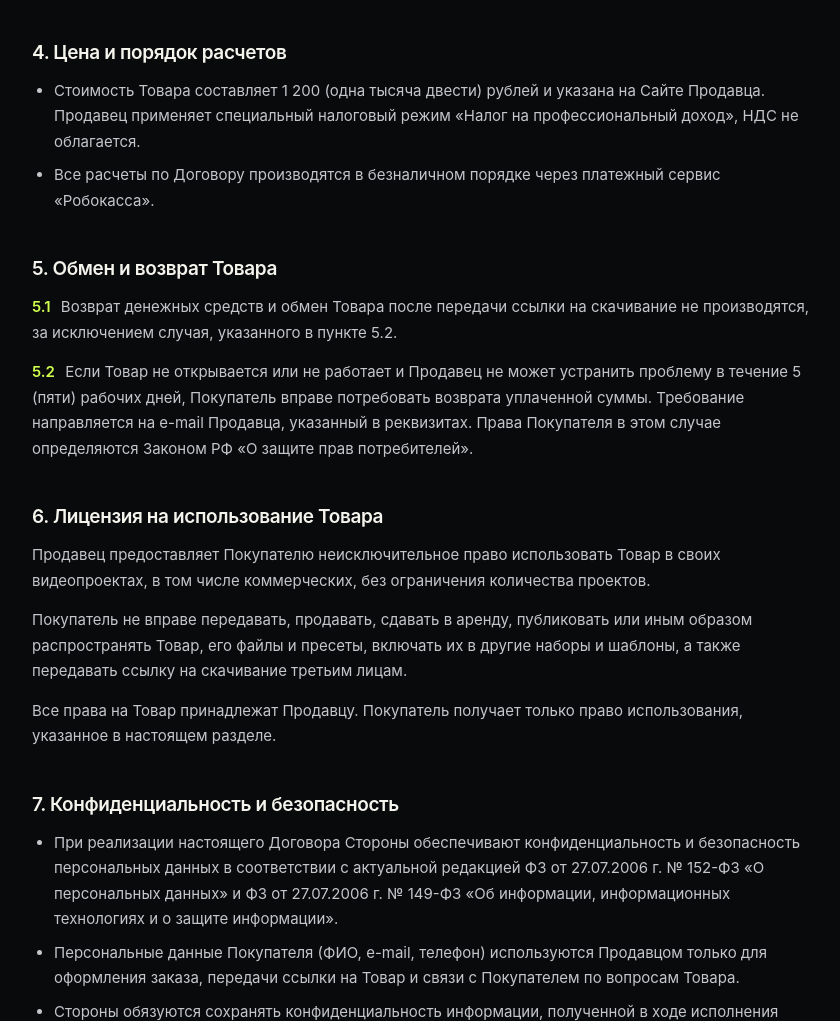
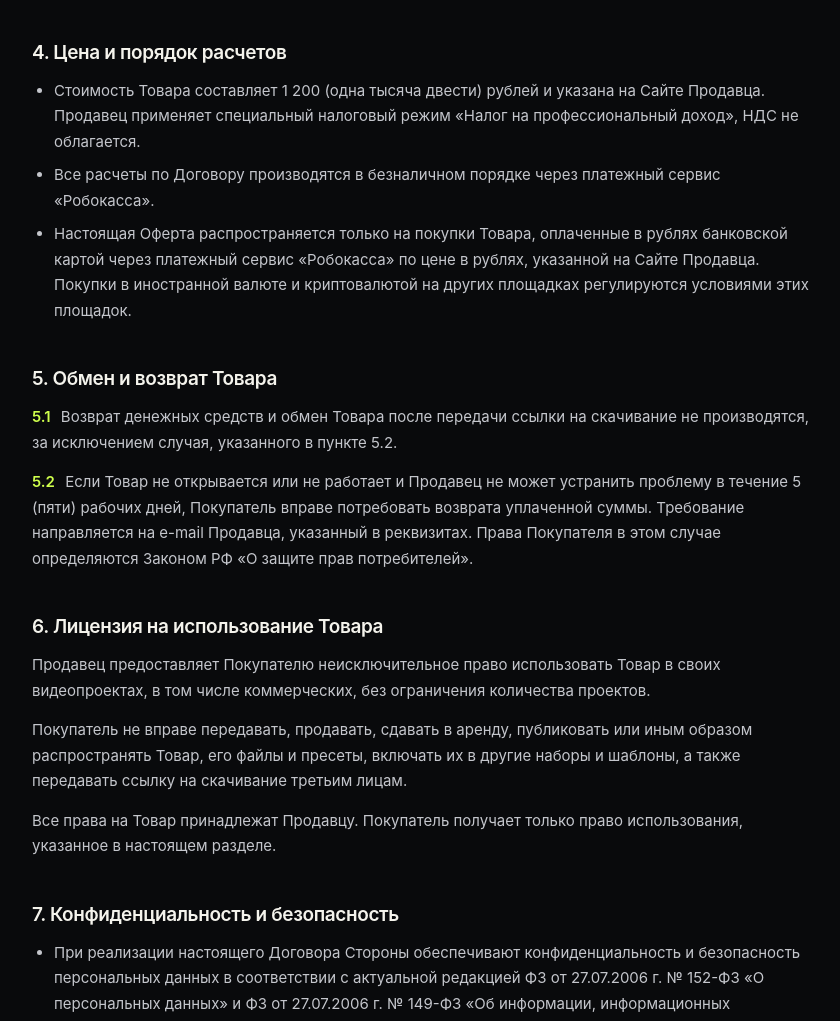
Before and after one commit to Lipppay/type01, a plain HTML site: page oferta/index.html in a window 1280 px wide. Shown: the part 3009-4030 px from the top of the page, without its empty margins (16-856 px from the left). Drawn offline with Linux system fonts and the light colour scheme.

Commit message:
Limit offer scope to RUB card payments via Robokassa
Co-Authored-By: Claude Haiku 5.5 <noreply@anthropic.com>

```diff
--- a/oferta/index.html
+++ b/oferta/index.html
@@ -25,7 +25,7 @@
 <p class="offer-lead">Права и обязанности Покупателя:</p>
 <ul><li>Покупатель вправе требовать передачи Товара в порядке и на условиях, предусмотренным Договором.</li><li>Требовать предоставления всей необходимой информации в соответствии с требованиями действующего законодательства РФ и настоящей Оферты;</li><li>Отказаться от Товара по основаниям, предусмотренным Договором и действующим законодательством Российской Федерации.</li><li>Покупатель обязуется предоставить Продавцу достоверную информацию, необходимую для надлежащего исполнения Договора;</li><li>Принять и оплатить Товар в соответствии с условиями Договора;</li><li>Покупатель гарантирует, что все условия Договора ему понятны; Покупатель принимает условия без оговорок, а также в полном объеме.</li></ul>
 <h2>4. Цена и порядок расчетов</h2>
-<ul><li>Стоимость Товара составляет 1 200 (одна тысяча двести) рублей и указана на Сайте Продавца. Продавец применяет специальный налоговый режим «Налог на профессиональный доход», НДС не облагается.</li><li>Все расчеты по Договору производятся в безналичном порядке через платежный сервис «Робокасса».</li></ul>
+<ul><li>Стоимость Товара составляет 1 200 (одна тысяча двести) рублей и указана на Сайте Продавца. Продавец применяет специальный налоговый режим «Налог на профессиональный доход», НДС не облагается.</li><li>Все расчеты по Договору производятся в безналичном порядке через платежный сервис «Робокасса».</li><li>Настоящая Оферта распространяется только на покупки Товара, оплаченные в рублях банковской картой через платежный сервис «Робокасса» по цене в рублях, указанной на Сайте Продавца. Покупки в иностранной валюте и криптовалютой на других площадках регулируются условиями этих площадок.</li></ul>
 <h2>5. Обмен и возврат Товара</h2>
 <p class="offer-clause"><strong>5.1</strong> Возврат денежных средств и обмен Товара после передачи ссылки на скачивание не производятся, за исключением случая, указанного в пункте 5.2.</p>
 <p class="offer-clause"><strong>5.2</strong> Если Товар не открывается или не работает и Продавец не может устранить проблему в течение 5 (пяти) рабочих дней, Покупатель вправе потребовать возврата уплаченной суммы. Требование направляется на e-mail Продавца, указанный в реквизитах. Права Покупателя в этом случае определяются Законом РФ «О защите прав потребителей».</p>
```
